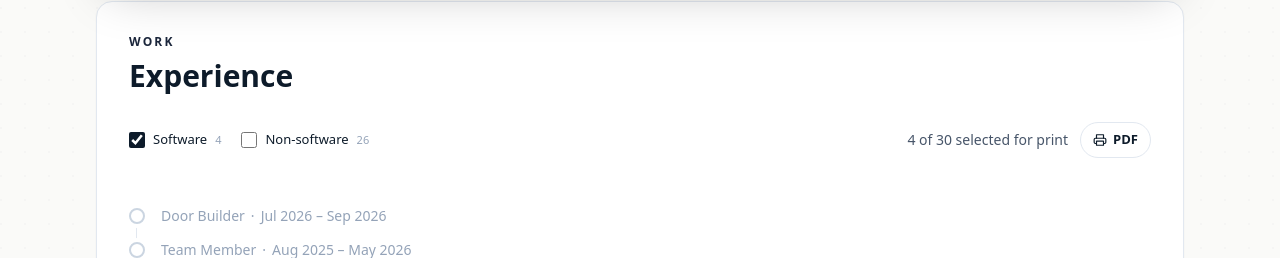
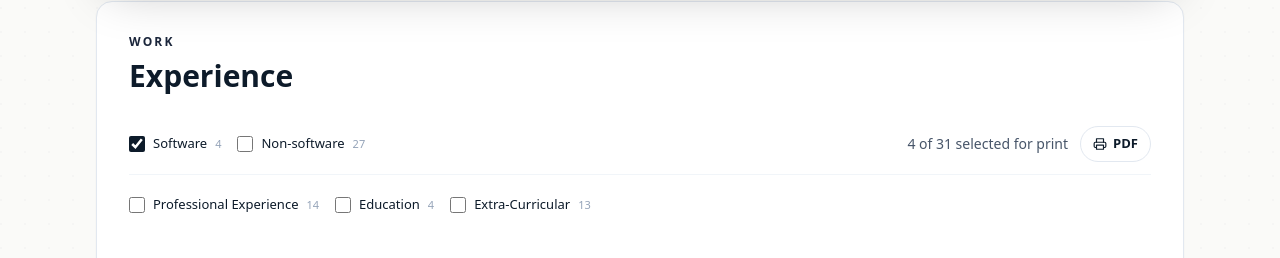
Before and after one commit to austenstrine/austenstrine_portfolio, a Next.js app in the folder apps/web/: page / in a window 1280 px wide. Shown: the part 542-800 px from the top of the page. Built offline with nearby package versions, Linux system fonts and the light colour scheme; no server answers.

Commit message:
Add Experience category filters ANDed with kind.
Tag each timeline role professional/education/extracurricular, add a
second chip row, and require both facet groups. Include Chico Sr. High
as education without inventing a graduation year.

```diff
--- a/apps/web/src/components/sections/ExperienceSection.tsx
+++ b/apps/web/src/components/sections/ExperienceSection.tsx
@@ -4,6 +4,7 @@ import { useLayoutEffect, useRef, useState } from 'react';
 import { PrinterIcon } from '../icons/PrinterIcon';
 import {
 	professionalExperience,
+	type ExperienceCategory,
 	type ExperienceKind,
 	type ExperienceRole,
 } from '../../data/experience';
@@ -18,6 +19,15 @@ const SOFTWARE_COUNT = professionalExperience.filter(
 const NON_SOFTWARE_COUNT = professionalExperience.filter(
 	(role) => role.kind === 'non-software',
 ).length;
+const PROFESSIONAL_COUNT = professionalExperience.filter(
+	(role) => role.category === 'professional',
+).length;
+const EDUCATION_COUNT = professionalExperience.filter(
+	(role) => role.category === 'education',
+).length;
+const EXTRACURRICULAR_COUNT = professionalExperience.filter(
+	(role) => role.category === 'extracurricular',
+).length;
 const ROLE_COUNT = professionalExperience.length;
 const PIN_MS = 360;
 
@@ -25,12 +35,27 @@ function snapCssPixel(value: number) {
 	return Math.round(value);
 }
 
-function splitRoleDates(dates: string) {
+function splitRoleDates(dates: string | undefined) {
+	if(!dates) {
+		return {
+			range: '',
+			duration: null as string | null,
+		};
+	}
+
 	const [range, duration] = dates.split(' · ');
 	return {
 		range,
 		duration: duration ?? null,
 	};
+}
+
+/** Empty selection in a group = all values in that group. */
+function matchesFacetGroup<T extends string>(
+	selected: T[],
+	value: T,
+) {
+	return selected.length === 0 || selected.includes(value);
 }
 
 function DateConnector({
@@ -290,6 +315,8 @@ function ExperienceRoleCard({
 					</p>
 				)
 				: null}
+			{role.bullets.length > 0
+				? (
 					<ul
 						className="
 							mt-4
@@ -308,6 +335,8 @@ function ExperienceRoleCard({
 							</li>
 						))}
 					</ul>
+				)
+				: null}
 		</article>
 	);
 }
@@ -446,6 +475,9 @@ export function ExperienceSection() {
 	const [selectedKinds, setSelectedKinds] = useState<ExperienceKind[]>([
 		'software',
 	]);
+	const [selectedCategories, setSelectedCategories] = useState<
+		ExperienceCategory[]
+	>([]);
 	const [peekedIds, setPeekedIds] = useState<string[]>([]);
 	const [filtersOpen, setFiltersOpen] = useState(true);
 	const sectionRef = useRef<HTMLElement>(null);
@@ -656,12 +688,16 @@ export function ExperienceSection() {
 			observer.disconnect();
 			window.clearTimeout(timer);
 		};
-	}, [selectedKinds, peekedIds]);
+	}, [selectedKinds, selectedCategories, peekedIds]);
 
-	const hasFilter = selectedKinds.length > 0;
+	const hasFilter =
+		selectedKinds.length > 0 || selectedCategories.length > 0;
 
-	function inScope(kind: ExperienceKind) {
-		return selectedKinds.includes(kind);
+	function inScope(role: ExperienceRole) {
+		return (
+			matchesFacetGroup(selectedKinds, role.kind)
+			&& matchesFacetGroup(selectedCategories, role.category)
+		);
 	}
 
 	function toggleKind(kind: ExperienceKind) {
@@ -670,6 +706,15 @@ export function ExperienceSection() {
 			current.includes(kind)
 				? current.filter((row) => row !== kind)
 				: [...current, kind]
+		));
+	}
+
+	function toggleCategory(category: ExperienceCategory) {
+		pinFromSticky();
+		setSelectedCategories((current) => (
+			current.includes(category)
+				? current.filter((row) => row !== category)
+				: [...current, category]
 		));
 	}
 
@@ -695,10 +740,68 @@ export function ExperienceSection() {
 	}
 
 	const expandedRoles = professionalExperience.filter((role) => (
-		inScope(role.kind) || peekedIds.includes(role.id)
+		inScope(role) || peekedIds.includes(role.id)
 	));
 	const selectedForPrintCount = expandedRoles.length;
 	const canPrintSelected = selectedForPrintCount > 0;
+
+	const kindFacetRow = (
+		<div
+			className="
+				flex
+				min-w-0
+				flex-wrap
+				items-center
+				gap-x-4
+				gap-y-1
+			"
+		>
+			<FacetCheck
+				checked={selectedKinds.includes('software')}
+				count={SOFTWARE_COUNT}
+				label="Software"
+				onChange={() => toggleKind('software')}
+			/>
+			<FacetCheck
+				checked={selectedKinds.includes('non-software')}
+				count={NON_SOFTWARE_COUNT}
+				label="Non-software"
+				onChange={() => toggleKind('non-software')}
+			/>
+		</div>
+	);
+
+	const categoryFacetRow = (
+		<div
+			className="
+				flex
+				min-w-0
+				flex-wrap
+				items-center
+				gap-x-4
+				gap-y-1
+			"
+		>
+			<FacetCheck
+				checked={selectedCategories.includes('professional')}
+				count={PROFESSIONAL_COUNT}
+				label="Professional Experience"
+				onChange={() => toggleCategory('professional')}
+			/>
+			<FacetCheck
+				checked={selectedCategories.includes('education')}
+				count={EDUCATION_COUNT}
+				label="Education"
+				onChange={() => toggleCategory('education')}
+			/>
+			<FacetCheck
+				checked={selectedCategories.includes('extracurricular')}
+				count={EXTRACURRICULAR_COUNT}
+				label="Extra-Curricular"
+				onChange={() => toggleCategory('extracurricular')}
+			/>
+		</div>
+	);
 
 	return (
 		<section
@@ -777,36 +880,26 @@ export function ExperienceSection() {
 				<div
 					className="
 						flex
-						h-11
+						flex-col
+						gap-2
+						py-1
+						md:hidden
+					"
+				>
+					<div
+						className="
+							flex
+							min-h-11
 							flex-nowrap
 							items-center
 							justify-between
 							gap-3
-						md:hidden
 						"
 					>
 						{filtersOpen
 							? (
-							<div
-								className="
-									flex
-									min-w-0
-									items-center
-									gap-x-4
-								"
-							>
-								<FacetCheck
-									checked={selectedKinds.includes('software')}
-									count={SOFTWARE_COUNT}
-									label="Software"
-									onChange={() => toggleKind('software')}
-								/>
-								<FacetCheck
-									checked={selectedKinds.includes('non-software')}
-									count={NON_SOFTWARE_COUNT}
-									label="Non-software"
-									onChange={() => toggleKind('non-software')}
-								/>
+								<div className="min-w-0 flex-1">
+									{kindFacetRow}
 								</div>
 							)
 							: (
@@ -851,12 +944,26 @@ export function ExperienceSection() {
 							</button>
 						</div>
 					</div>
+					{filtersOpen
+						? (
+							<div
+								className="
+									border-t
+									border-slate-100
+									pt-2
+								"
+							>
+								{categoryFacetRow}
+							</div>
+						)
+						: null}
+				</div>
 				<div
 					className="
 						hidden
-						items-center
-						justify-between
-						gap-x-4
+						flex-col
+						gap-2
+						py-1
 						md:flex
 					"
 				>
@@ -864,22 +971,11 @@ export function ExperienceSection() {
 						className="
 							flex
 							items-center
-							gap-x-5
+							justify-between
+							gap-x-4
 						"
 					>
-						<FacetCheck
-							checked={selectedKinds.includes('software')}
-							count={SOFTWARE_COUNT}
-							label="Software"
-							onChange={() => toggleKind('software')}
-						/>
-						<FacetCheck
-							checked={selectedKinds.includes('non-software')}
-							count={NON_SOFTWARE_COUNT}
-							label="Non-software"
-							onChange={() => toggleKind('non-software')}
-						/>
-					</div>
+						{kindFacetRow}
 						<div
 							className="
 								flex
@@ -902,6 +998,16 @@ export function ExperienceSection() {
 								disabled={!canPrintSelected}
 								onClick={printSelectedExperience}
 							/>
+						</div>
+					</div>
+					<div
+						className="
+							border-t
+							border-slate-100
+							pt-2
+						"
+					>
+						{categoryFacetRow}
 					</div>
 				</div>
 			</div>
@@ -927,9 +1033,10 @@ export function ExperienceSection() {
 					"
 				/>
 				{professionalExperience.map((role) => {
-					const scoped = inScope(role.kind);
+					const scoped = inScope(role);
 					const peeked = peekedIds.includes(role.id);
 					const expanded = scoped || peeked;
+					const dateRange = splitRoleDates(role.dates).range;
 					const markClass = `
 						flex
 						h-4
@@ -1081,7 +1188,7 @@ export function ExperienceSection() {
 										<PeekToggle
 											expanded={expanded}
 											onClick={() => togglePeek(role.id)}
-											range={splitRoleDates(role.dates).range}
+											range={dateRange || role.organization}
 											title={role.title}
 										/>
 									)
@@ -1095,10 +1202,10 @@ export function ExperienceSection() {
 									}
 								>
 									<div className="timeline-fold-inner">
-										{scoped
+										{scoped && dateRange
 											? (
 												<DateConnector
-													range={splitRoleDates(role.dates).range}
+													range={dateRange}
 												/>
 											)
 											: (
--- a/apps/web/src/data/experience.ts
+++ b/apps/web/src/data/experience.ts
@@ -1,11 +1,19 @@
 export type ExperienceKind = 'software' | 'non-software';
+
+/** Timeline facet separate from software/non-software; AND’d with kind filters. */
+export type ExperienceCategory =
+	| 'professional'
+	| 'education'
+	| 'extracurricular';
 
 export type ExperienceRole = {
 	id: string;
 	kind: ExperienceKind;
+	category: ExperienceCategory;
 	title: string;
 	organization: string;
-	dates: string;
+	/** Omit when unknown (do not invent a year). */
+	dates?: string;
 	location?: string;
 	bullets: string[];
 };
@@ -14,6 +22,7 @@ export const professionalExperience: ExperienceRole[] = [
 	{
 		id: 'timberline',
 		kind: 'non-software',
+		category: 'professional',
 		title: 'Door Builder',
 		organization: 'Timberline Cabinets (via Express Employment Professionals)',
 		dates: 'Jul 2026 – Sep 2026 · 3 mos',
@@ -26,6 +35,7 @@ export const professionalExperience: ExperienceRole[] = [
 	{
 		id: 'burger-king',
 		kind: 'non-software',
+		category: 'professional',
 		title: 'Team Member',
 		organization: 'Burger King (New Era Management, LLC)',
 		dates: 'Aug 2025 – May 2026 · 10 mos',
@@ -38,6 +48,7 @@ export const professionalExperience: ExperienceRole[] = [
 	{
 		id: 'lumber',
 		kind: 'software',
+		category: 'professional',
 		title: 'Full-stack Developer',
 		organization: 'Lumber Marketplace',
 		dates: 'Jan 2024 – Jun 2025 · 1 yr 6 mos',
@@ -54,6 +65,7 @@ export const professionalExperience: ExperienceRole[] = [
 	{
 		id: 'impac-white-christmas',
 		kind: 'non-software',
+		category: 'extracurricular',
 		title: 'Mentor / Cast Member',
 		organization: 'White Christmas · IMPAC',
 		dates: 'December 2023',
@@ -67,6 +79,7 @@ export const professionalExperience: ExperienceRole[] = [
 	{
 		id: 'gogreen',
 		kind: 'software',
+		category: 'professional',
 		title: 'Senior Application Developer',
 		organization: 'GO Green Enterprises',
 		dates: 'Nov 2018 – Nov 2023 · 5 yrs 1 mo',
@@ -83,6 +96,7 @@ export const professionalExperience: ExperienceRole[] = [
 	{
 		id: 'care-and-share',
 		kind: 'non-software',
+		category: 'extracurricular',
 		title: 'Warehouse Volunteer',
 		organization: 'Iron County Care and Share',
 		dates: '2018',
@@ -94,6 +108,7 @@ export const professionalExperience: ExperienceRole[] = [
 	{
 		id: 'anderson',
 		kind: 'non-software',
+		category: 'professional',
 		title: 'Territory Sales Lead',
 		organization: 'Anderson Merchandisers',
 		dates: 'Jul–Nov 2018',
@@ -104,6 +119,7 @@ export const professionalExperience: ExperienceRole[] = [
 	{
 		id: 'edu-swatc',
 		kind: 'software',
+		category: 'education',
 		title: 'Technical Certificate, Computer Science',
 		organization:
 			'Southwest Applied Technology College (now Southwest Technical College)',
@@ -116,6 +132,7 @@ export const professionalExperience: ExperienceRole[] = [
 	{
 		id: 'vivint',
 		kind: 'non-software',
+		category: 'professional',
 		title: 'Smart Secure Specialist',
 		organization: 'Vivint Smart Home',
 		dates: 'Oct–Dec 2017',
@@ -126,6 +143,7 @@ export const professionalExperience: ExperienceRole[] = [
 	{
 		id: 'usher-usf',
 		kind: 'non-software',
+		category: 'extracurricular',
 		title: 'Usher',
 		organization: 'Utah Shakespeare Festival',
 		dates: '2016–2017',
@@ -136,6 +154,7 @@ export const professionalExperience: ExperienceRole[] = [
 	{
 		id: 'infowest',
 		kind: 'software',
+		category: 'professional',
 		title: 'Tech Support',
 		organization: 'Infowest Inc.',
 		dates: 'Mar 2016 – Oct 2017 · 1 yr 7 mos',
@@ -148,6 +167,7 @@ export const professionalExperience: ExperienceRole[] = [
 	{
 		id: 'wedding-singer',
 		kind: 'non-software',
+		category: 'extracurricular',
 		title: 'Glen Guglia',
 		organization: 'The Wedding Singer · Cedar Valley Community Theatre',
 		dates: 'Late 2015 – early 2016',
@@ -158,6 +178,7 @@ export const professionalExperience: ExperienceRole[] = [
 	{
 		id: 'edu-suu',
 		kind: 'non-software',
+		category: 'education',
 		title: 'Musical Theater — pursued',
 		organization: 'Southern Utah University (SUU)',
 		dates: '2015–2016',
@@ -169,6 +190,7 @@ export const professionalExperience: ExperienceRole[] = [
 	{
 		id: 'shakespeare',
 		kind: 'non-software',
+		category: 'professional',
 		title: 'House Manager',
 		organization: 'Utah Shakespeare Festival',
 		dates: 'Jun–Nov 2015',
@@ -180,6 +202,7 @@ export const professionalExperience: ExperienceRole[] = [
 	{
 		id: 'centros',
 		kind: 'non-software',
+		category: 'professional',
 		title: 'Dishwasher',
 		organization: "Centro's Woodfired Pizza",
 		dates: 'May–August 2015',
@@ -194,6 +217,7 @@ export const professionalExperience: ExperienceRole[] = [
 	{
 		id: 'convergys',
 		kind: 'non-software',
+		category: 'professional',
 		title: 'Customer Service Representative',
 		organization: 'Convergys',
 		dates: '2014',
@@ -205,6 +229,7 @@ export const professionalExperience: ExperienceRole[] = [
 	{
 		id: 'local-verifications',
 		kind: 'non-software',
+		category: 'professional',
 		title: 'Sales Associate',
 		organization: 'Local Verifications',
 		dates: '2014',
@@ -215,6 +240,7 @@ export const professionalExperience: ExperienceRole[] = [
 	{
 		id: 'gateway',
 		kind: 'non-software',
+		category: 'professional',
 		title: 'Sales Representative',
 		organization: 'Gateway Management Group',
 		dates: 'Oct 2013–Jun 2014',
@@ -225,6 +251,7 @@ export const professionalExperience: ExperienceRole[] = [
 	{
 		id: 'les-mis',
 		kind: 'non-software',
+		category: 'extracurricular',
 		title: 'Marius (lead)',
 		organization: 'Les Misérables · California Regional Theatre',
 		dates: 'Oct 2013',
@@ -235,6 +262,7 @@ export const professionalExperience: ExperienceRole[] = [
 	{
 		id: 'anything-goes',
 		kind: 'non-software',
+		category: 'extracurricular',
 		title: 'Billy Crocker (lead)',
 		organization: 'Anything Goes · Chico Theater Company',
 		dates: 'Jul–Aug 2013',
@@ -245,6 +273,7 @@ export const professionalExperience: ExperienceRole[] = [
 	{
 		id: 'ccc-theater-worship',
 		kind: 'non-software',
+		category: 'extracurricular',
 		title: 'Theater & Worship leadership',
 		organization: 'Campus City Connection',
 		dates: '2012–2013',
@@ -255,6 +284,7 @@ export const professionalExperience: ExperienceRole[] = [
 	{
 		id: 'ccc-community-service',
 		kind: 'non-software',
+		category: 'extracurricular',
 		title: 'Community service',
 		organization: 'Campus City Connection',
 		dates: '2011–2013',
@@ -265,6 +295,7 @@ export const professionalExperience: ExperienceRole[] = [
 	{
 		id: 'edu-simpson',
 		kind: 'non-software',
+		category: 'education',
 		title: 'B.S. in Music (Composition) — pursued',
 		organization: 'Simpson University',
 		dates: '2010–2013',
@@ -277,6 +308,7 @@ export const professionalExperience: ExperienceRole[] = [
 	{
 		id: 'old-navy',
 		kind: 'non-software',
+		category: 'professional',
 		title: 'Salesman / Cashier',
 		organization: 'Gap Inc. / Old Navy',
 		dates: 'Oct 2012–Jan 2013',
@@ -288,6 +320,7 @@ export const professionalExperience: ExperienceRole[] = [
 	{
 		id: 'chartwells',
 		kind: 'non-software',
+		category: 'professional',
 		title: 'Dishwasher / Floor man',
 		organization: 'Chartwells',
 		dates: '2012',
@@ -298,6 +331,7 @@ export const professionalExperience: ExperienceRole[] = [
 	{
 		id: 'choir-tours',
 		kind: 'non-software',
+		category: 'extracurricular',
 		title: 'Choir tours',
 		organization: 'High school and college',
 		dates: '2007–2012',
@@ -308,6 +342,7 @@ export const professionalExperience: ExperienceRole[] = [
 	{
 		id: 'drama-club-simpson',
 		kind: 'non-software',
+		category: 'extracurricular',
 		title: 'Drama Club President',
 		organization: 'Simpson University',
 		dates: '2010–2011',
@@ -318,6 +353,7 @@ export const professionalExperience: ExperienceRole[] = [
 	{
 		id: 'taming-of-the-shrew',
 		kind: 'non-software',
+		category: 'extracurricular',
 		title: 'Petruchio',
 		organization: 'The Taming of the Shrew · Simpson University Drama Club',
 		dates: '2011',
@@ -328,6 +364,7 @@ export const professionalExperience: ExperienceRole[] = [
 	{
 		id: 'john-his-story',
 		kind: 'non-software',
+		category: 'extracurricular',
 		title: 'John and Jesus',
 		organization: 'John, His Story · Simpson University Drama Club',
 		dates: '2011',
@@ -336,8 +373,18 @@ export const professionalExperience: ExperienceRole[] = [
 		],
 	},
 	{
+		id: 'edu-chico-hs',
+		kind: 'non-software',
+		category: 'education',
+		title: 'High School',
+		organization: 'Chico Sr. High School',
+		location: 'Chico, CA',
+		bullets: [],
+	},
+	{
 		id: 'high-school-choir',
 		kind: 'non-software',
+		category: 'extracurricular',
 		title: 'High school choir',
 		organization: 'High school',
 		dates: 'High school',
```
Also changed, not shown: apps/web/src/app/cv/CvDocument.tsx (+8 -0 lines), apps/web/src/components/sections/ExperiencePrintSheet.tsx (+7 -3 lines), apps/web/src/data/cv-content.ts (+8 -1 lines). Lines whose indentation alone changed are shown as unchanged.
